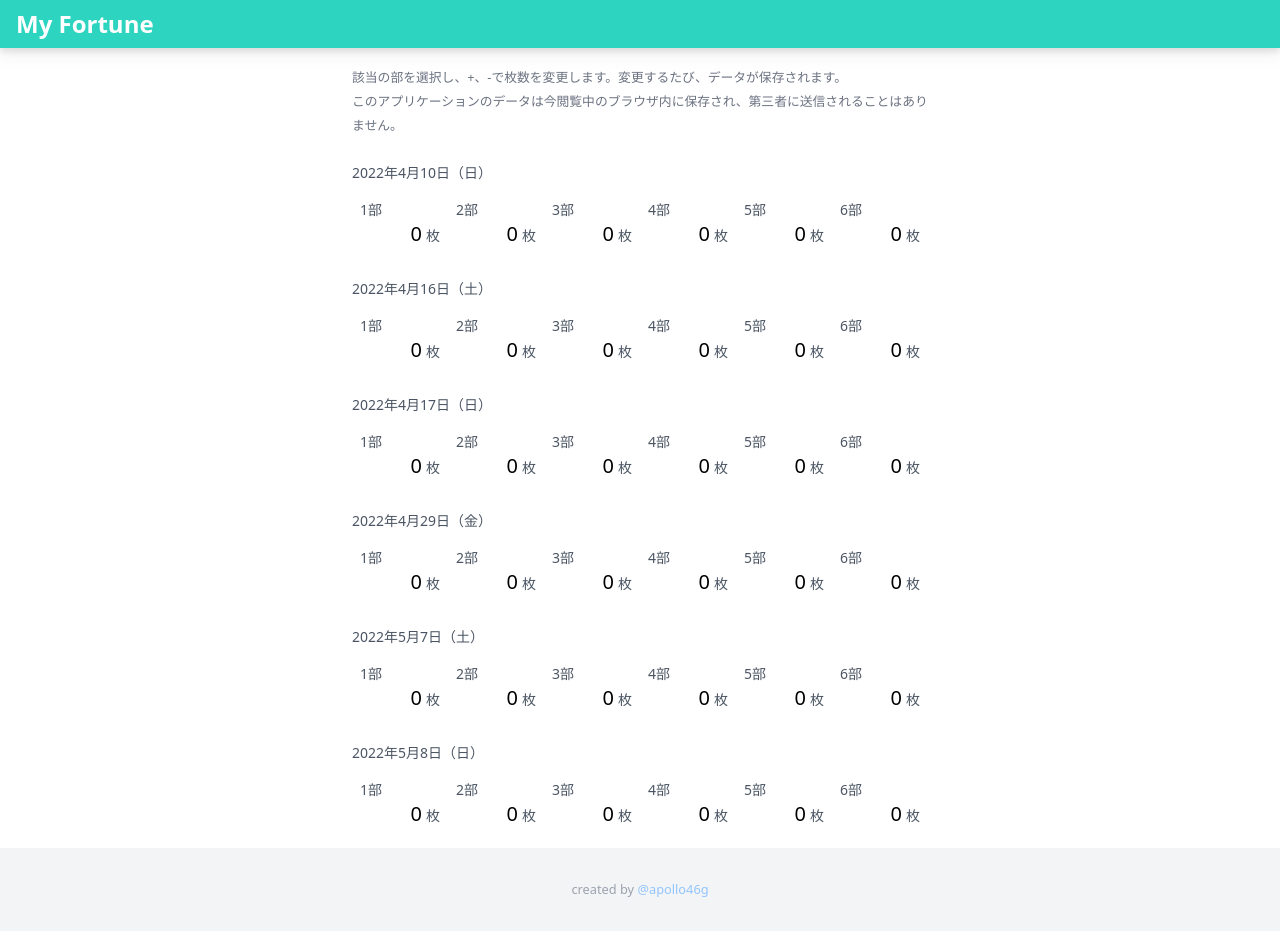
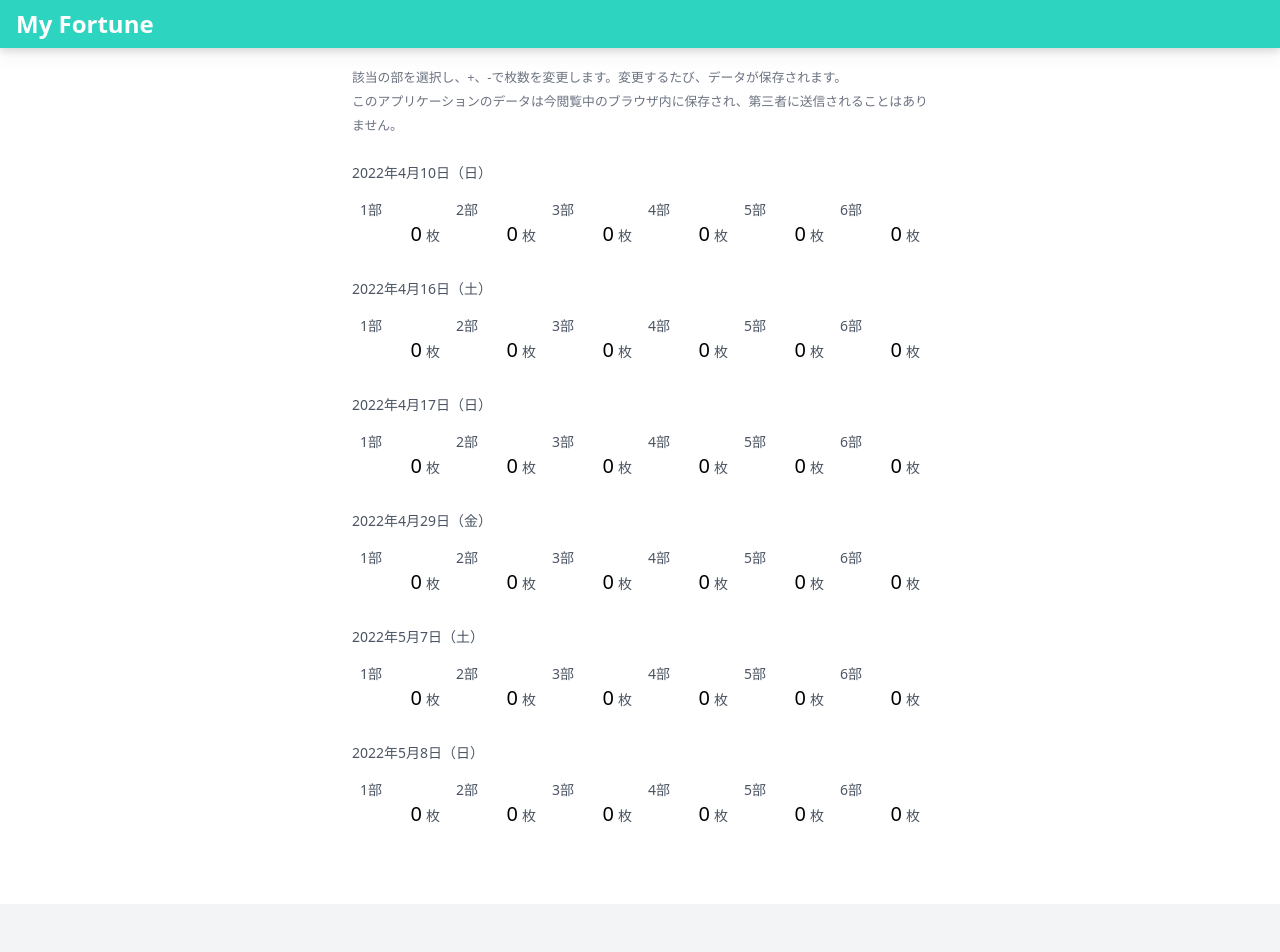
Before and after one commit to nilwurtz/myFortune, a Preact app: page / in a window 1280 px wide. Shown: the top 952 px of the page. Before the commit the page ends 931 px from the top, so only its background shows below. Built offline with nearby package versions, Linux system fonts and the light colour scheme.

Commit message:
:art: tweak style

```diff
--- a/src/components/pages/index/features/meetsButtons.tsx
+++ b/src/components/pages/index/features/meetsButtons.tsx
@@ -8,7 +8,7 @@ export const MeetsButtons: FunctionComponent = () => {
   if (selectedGreet === null) return null;
 
   return (
-    <div className="w-screen px-4 py-2 bg-white border border-t h-16 drop-shadow-lg">
+    <div className="w-screen px-4 py-10 bg-white border border-t h-16 drop-shadow-lg">
       <div className="flex flex-center justify-center h-full px-4">
         <div className="flex-1 max-w-xl flex flex-row justify-evenly items-center">
           <div>
--- a/src/components/pages/index/index.tsx
+++ b/src/components/pages/index/index.tsx
@@ -30,7 +30,7 @@ export const IndexPage: FunctionComponent = () => {
     <MeetsTableContext.Provider value={{ selectedGreet, setSelectedGreet, meets, dispatch }}>
       <div className="px-2">
         <div className="flex flex-center justify-center">
-          <div className="flex-1 max-w-xl">
+          <div className="flex-1 max-w-xl mb-16">
             <div className="py-4">
               <small>
                 該当の部を選択し、+、-で枚数を変更します。変更するたび、データが保存されます。
--- a/src/components/templates/footer.tsx
+++ b/src/components/templates/footer.tsx
@@ -3,7 +3,7 @@ import { FunctionComponent } from "preact";
 export const Footer: FunctionComponent = () => {
   return (
     <footer>
-      <div className="py-8 mx-auto bg-gray-100 flex justify-center">
+      <div className="py-24 mx-auto bg-gray-100 flex justify-center">
         <div className="contents">
           <small className="text-gray-400">
             created by <a className="text-blue-300">@apollo46g</a>
```
